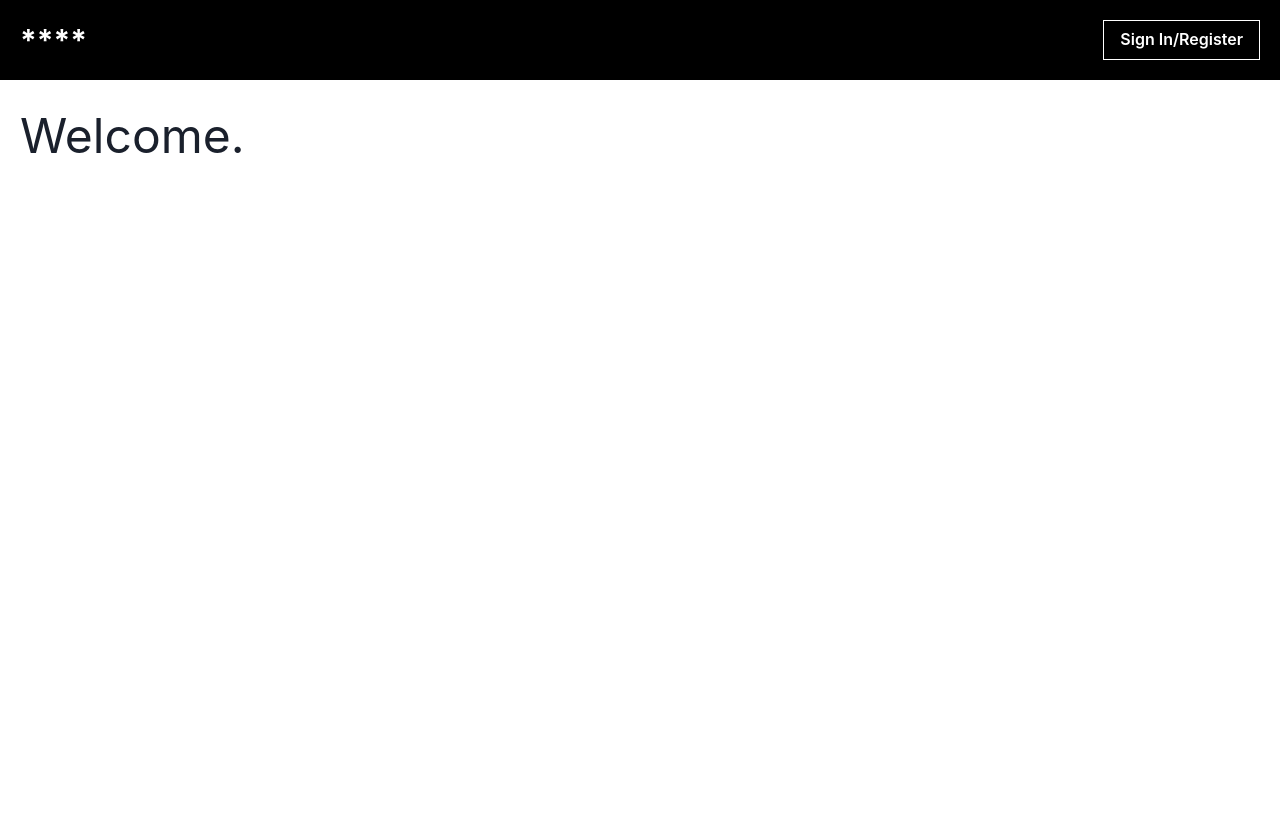
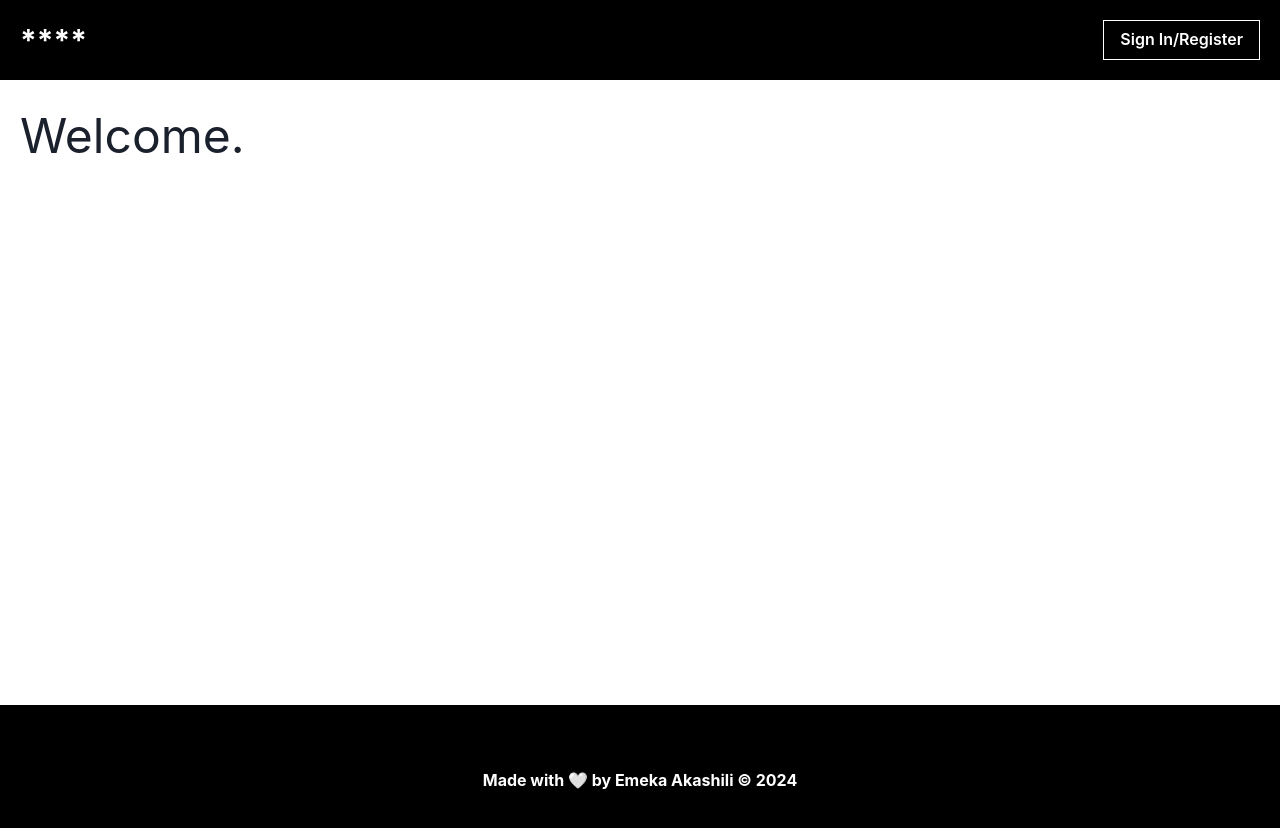
Before and after one commit to Dev-Akashili/star-platinum, a Next.js app in the folder frontend/: page / in a window 1280 px wide. Shown: the top 828 px of the page. Before the commit the page ends 800 px from the top, so only its background shows below. Built offline with nearby package versions, Linux system fonts and the light colour scheme.

Commit message:
feat: add footer

```diff
--- a/frontend/app/layout.tsx
+++ b/frontend/app/layout.tsx
@@ -4,7 +4,9 @@
 // }
 
 import Navbar from "@/components/Navbar";
+import Footer from "@/components/Footer";
 import { Providers } from "./providers";
+import { Box } from "@chakra-ui/react";
 
 export default function RootLayout({
   children
@@ -15,10 +17,13 @@ export default function RootLayout({
     <html lang="en">
       <body>
         <Providers>
-          <Navbar />
-          {children}
+          <Box minH="calc(100vh - 95px)">
+            <Navbar />
+            {children}
+          </Box>
+          <Footer />
         </Providers>
-        </body>
+      </body>
     </html>
   );
 }
--- /dev/null
+++ b/frontend/components/Footer.tsx
@@ -0,0 +1,18 @@
+import { Box, Text } from "@chakra-ui/react";
+
+export default function Footer() {
+  return (
+    <Box
+      backgroundColor="black"
+      width="100%"
+      minH="150px"
+      display="flex"
+      alignItems="center"
+      justifyContent="center"
+    >
+      <Text color="#fff" as="b">
+        Made with 🤍 by Emeka Akashili © <span>{new Date().getFullYear()}</span>
+      </Text>
+    </Box>
+  );
+}
```
